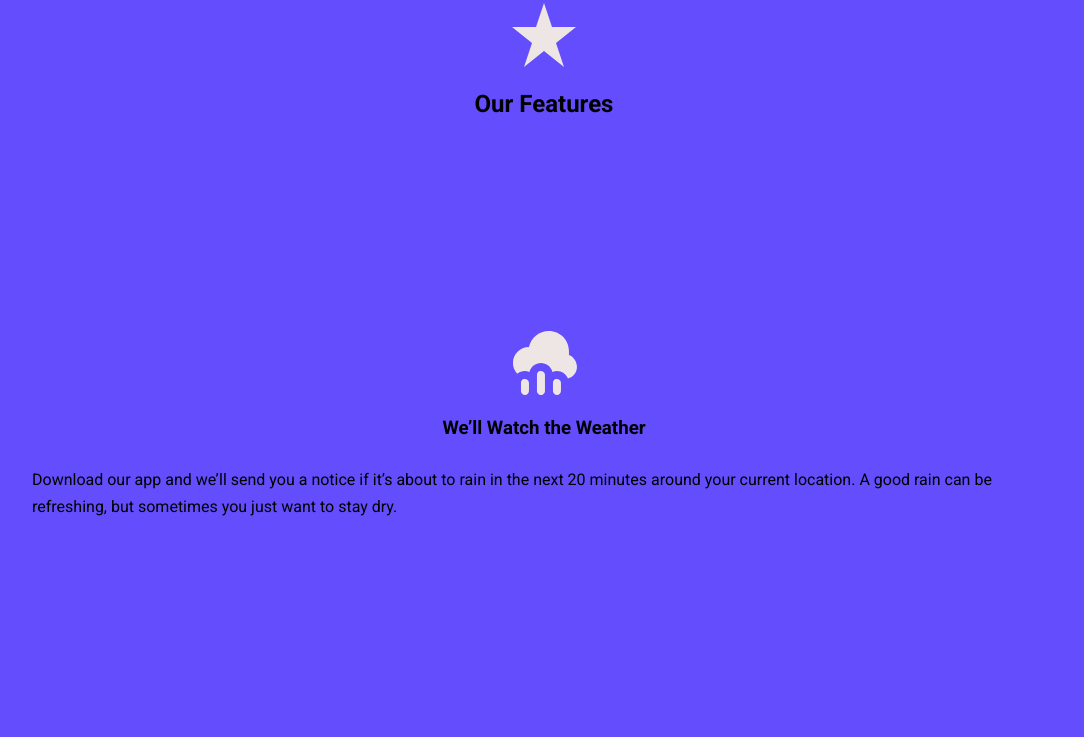
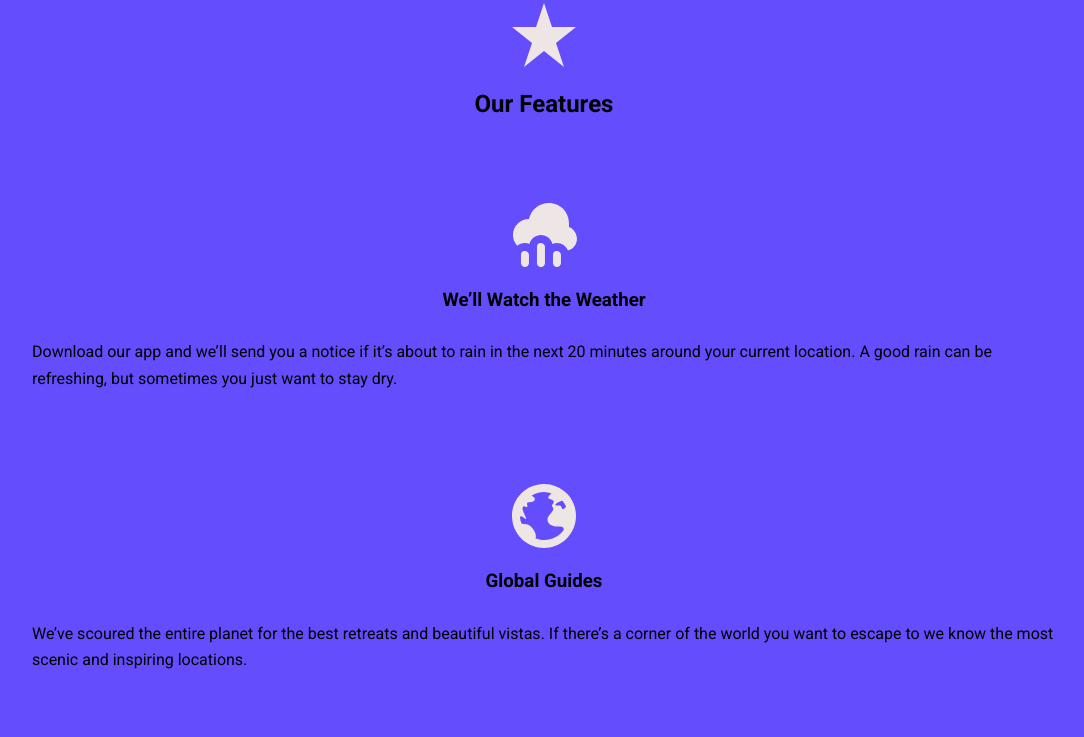
Before and after one commit to DlOMEDES/travel_site, a website: page app/index.html in a window 1280 px wide. Shown: the part 3016-3753 px from the top of the page, without its empty margins (96-1180 px from the left). Drawn offline with Linux system fonts and the light colour scheme; files whose address does not match are found by name.

Commit message:
polished features section

```diff
--- a/app/assets/styles/modules/_features.css
+++ b/app/assets/styles/modules/_features.css
@@ -8,6 +8,6 @@
   justify-content: center;
   &__item {
     width: 80%;
-    padding-top: 15%;
+    padding-top: 5%;
   }
 }
--- a/app/temp/styles/styles.css
+++ b/app/temp/styles/styles.css
@@ -624,7 +624,7 @@ section {
 
 .feature__item {
     width: 80%;
-    padding-top: 15%;
+    padding-top: 5%;
   }
 
 .headline {
```
